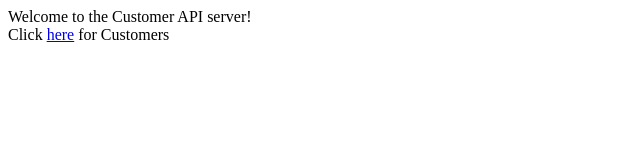
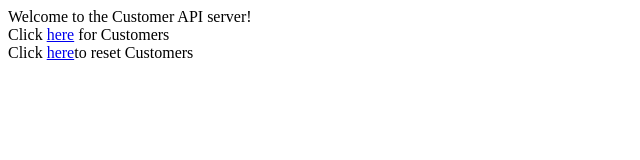
Before and after one commit to devDEVWENDY/project-phase3, a website: page public/index.html in a window 1280 px wide. Shown: the whole page, without its empty margins (0-640 px from the left). Drawn offline with Linux system fonts and the light colour scheme.

Commit message:
added reset link to home page

```diff
--- a/public/index.html
+++ b/public/index.html
@@ -3,3 +3,5 @@
 Welcome to the Customer API server!
 <br/>
 Click <a href="/customers" >here</a> for Customers
+<br/>
+Click <a href="/reset" >here</a>to reset Customers
```
